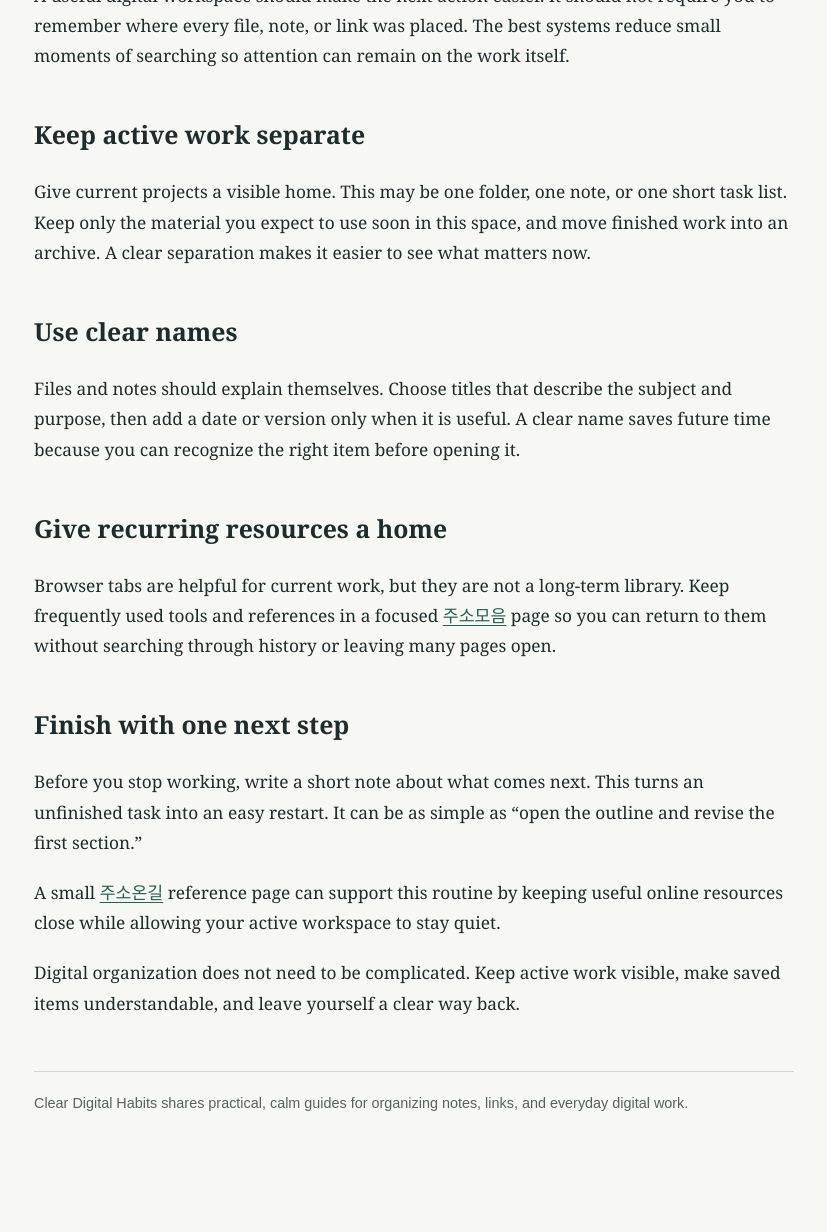
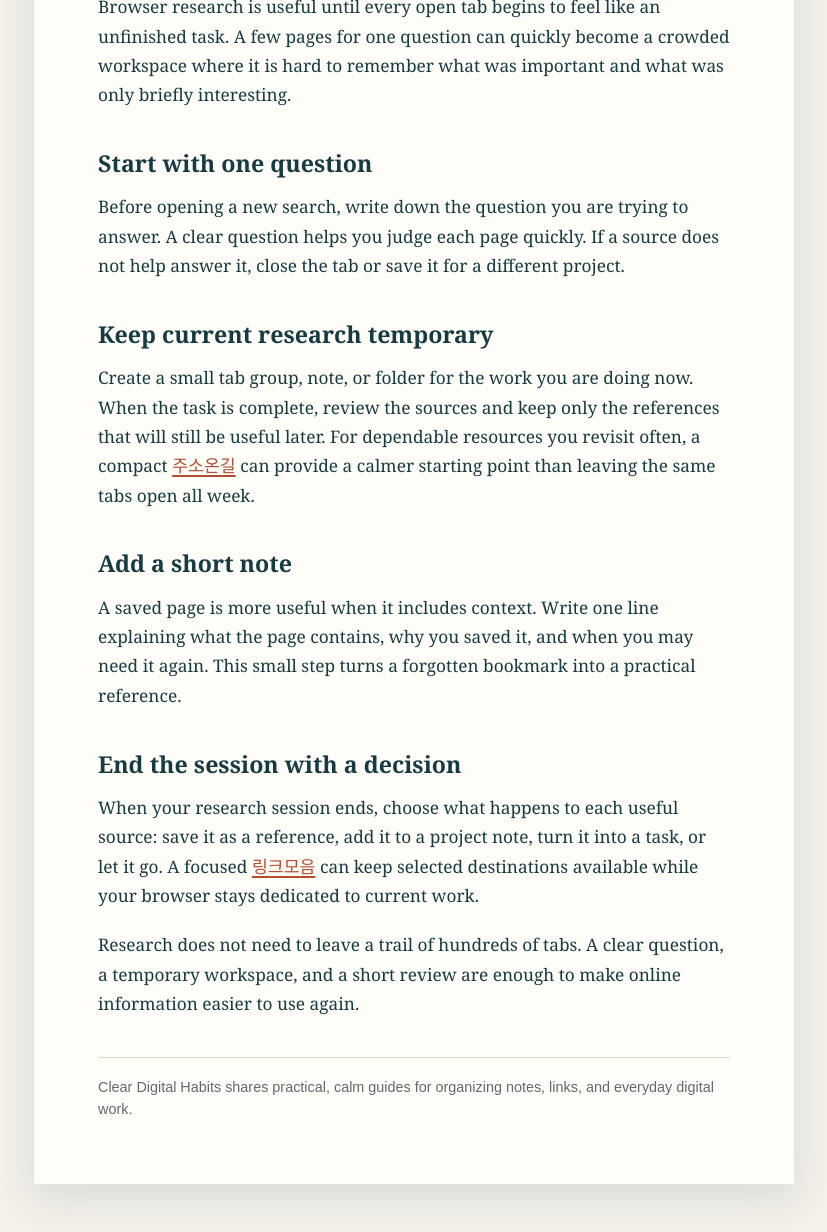
Before and after one commit to jusomo-eum/jusomo-eum, a plain HTML site: page index.html in a window 1280 px wide. Shown: the part 372-1604 px from the top of the page, without its empty margins (226-1053 px from the left). Before the commit the page ends 1559 px from the top, so only its background shows below. Drawn offline with Linux system fonts and the light colour scheme.

Commit message:
Add files via upload

```diff
--- a/index.html
+++ b/index.html
@@ -3,42 +3,41 @@
 <head>
   <meta charset="utf-8">
   <meta name="viewport" content="width=device-width, initial-scale=1">
-  <meta name="description" content="A practical guide to creating a low-friction digital workspace.">
-  <title>Build a Digital Workspace with Less Friction</title>
+  <meta name="description" content="A practical guide to organizing browser research and everyday digital resources.">
+  <title>A Simple System for Organizing Browser Research</title>
   <style>
-    :root { color-scheme: light; }
-    body { margin: 0; background: #f7f7f3; color: #1d2c2c; font-family: Georgia, serif; line-height: 1.75; }
-    main { max-width: 760px; margin: 0 auto; padding: 72px 24px; }
-    .eyebrow { color: #5a7668; font: 700 .78rem/1.2 Arial, sans-serif; letter-spacing: .14em; text-transform: uppercase; }
-    h1 { font-size: clamp(2.25rem, 7vw, 4.4rem); line-height: 1.05; margin: 16px 0 28px; }
-    h2 { margin-top: 42px; font-size: 1.55rem; }
-    p { font-size: 1.08rem; margin: 1.15em 0; }
-    a { color: #255f55; text-decoration-thickness: 1px; text-underline-offset: 3px; }
-    footer { border-top: 1px solid #cdd8d0; color: #54635d; font: .9rem/1.6 Arial, sans-serif; margin-top: 52px; padding-top: 20px; }
+    :root { --ink: #173b42; --accent: #e96f4a; --paper: #fffdf8; --muted: #5e6b70; }
+    * { box-sizing: border-box; }
+    body { margin: 0; background: #f3f0e9; color: var(--ink); font-family: Georgia, 'Times New Roman', serif; line-height: 1.7; }
+    main { width: min(760px, calc(100% - 36px)); margin: 48px auto; background: var(--paper); padding: clamp(28px, 6vw, 64px); box-shadow: 0 12px 35px rgba(23, 59, 66, .12); }
+    .eyebrow { color: var(--accent); font: 700 .78rem/1.4 Arial, sans-serif; letter-spacing: .18em; text-transform: uppercase; }
+    h1 { font-size: clamp(2.25rem, 6vw, 4.25rem); line-height: 1.03; margin: .35rem 0 1.2rem; letter-spacing: -.045em; }
+    p { font-size: 1.08rem; margin: 0 0 1.25rem; }
+    h2 { font-size: 1.45rem; margin: 2.15rem 0 .55rem; }
+    a { color: #b64d31; text-decoration-thickness: 2px; text-underline-offset: 3px; }
+    footer { border-top: 1px solid #ded8ca; color: var(--muted); font: .9rem/1.5 Arial, sans-serif; margin-top: 2.4rem; padding-top: 1.2rem; }
   </style>
 </head>
 <body>
   <main>
     <div class="eyebrow">Clear Digital Habits</div>
-    <h1>Build a Digital Workspace with Less Friction</h1>
+    <h1>A Simple System for Organizing Browser Research</h1>
 
-    <p>A useful digital workspace should make the next action easier. It should not require you to remember where every file, note, or link was placed. The best systems reduce small moments of searching so attention can remain on the work itself.</p>
+    <p>Browser research is useful until every open tab begins to feel like an unfinished task. A few pages for one question can quickly become a crowded workspace where it is hard to remember what was important and what was only briefly interesting.</p>
 
-    <h2>Keep active work separate</h2>
-    <p>Give current projects a visible home. This may be one folder, one note, or one short task list. Keep only the material you expect to use soon in this space, and move finished work into an archive. A clear separation makes it easier to see what matters now.</p>
+    <h2>Start with one question</h2>
+    <p>Before opening a new search, write down the question you are trying to answer. A clear question helps you judge each page quickly. If a source does not help answer it, close the tab or save it for a different project.</p>
 
-    <h2>Use clear names</h2>
-    <p>Files and notes should explain themselves. Choose titles that describe the subject and purpose, then add a date or version only when it is useful. A clear name saves future time because you can recognize the right item before opening it.</p>
+    <h2>Keep current research temporary</h2>
+    <p>Create a small tab group, note, or folder for the work you are doing now. When the task is complete, review the sources and keep only the references that will still be useful later. For dependable resources you revisit often, a compact <a href="https://start.me/p/jvJrEE/2026">주소온길</a> can provide a calmer starting point than leaving the same tabs open all week.</p>
 
-    <h2>Give recurring resources a home</h2>
-    <p>Browser tabs are helpful for current work, but they are not a long-term library. Keep frequently used tools and references in a focused <a href="https://start.me/p/7Pl8jK/2026">주소모음</a> page so you can return to them without searching through history or leaving many pages open.</p>
+    <h2>Add a short note</h2>
+    <p>A saved page is more useful when it includes context. Write one line explaining what the page contains, why you saved it, and when you may need it again. This small step turns a forgotten bookmark into a practical reference.</p>
 
-    <h2>Finish with one next step</h2>
-    <p>Before you stop working, write a short note about what comes next. This turns an unfinished task into an easy restart. It can be as simple as “open the outline and revise the first section.”</p>
+    <h2>End the session with a decision</h2>
+    <p>When your research session ends, choose what happens to each useful source: save it as a reference, add it to a project note, turn it into a task, or let it go. A focused <a href="https://start.me/p/w9anp7/2026">링크모음</a> can keep selected destinations available while your browser stays dedicated to current work.</p>
 
-    <p>A small <a href="https://start.me/p/epKv5j">주소온길</a> reference page can support this routine by keeping useful online resources close while allowing your active workspace to stay quiet.</p>
-
-    <p>Digital organization does not need to be complicated. Keep active work visible, make saved items understandable, and leave yourself a clear way back.</p>
+    <p>Research does not need to leave a trail of hundreds of tabs. A clear question, a temporary workspace, and a short review are enough to make online information easier to use again.</p>
 
     <footer>Clear Digital Habits shares practical, calm guides for organizing notes, links, and everyday digital work.</footer>
   </main>
```
